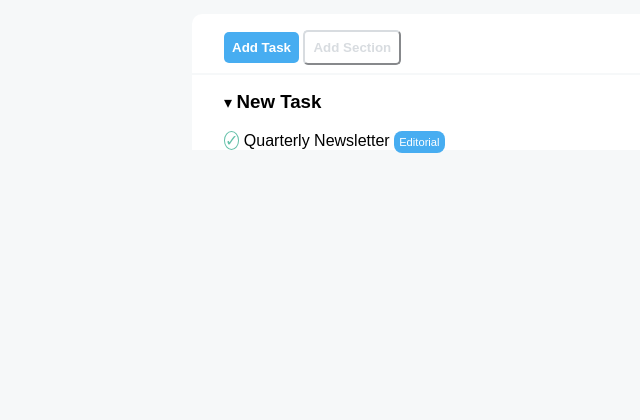
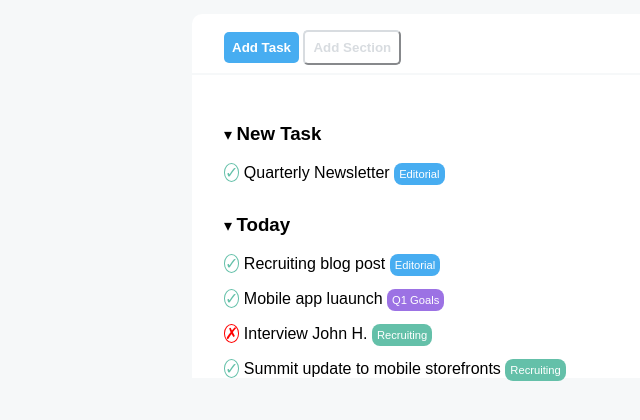
Before and after one commit to paoloevan/html-css-toboolist, a plain HTML site: page index.html in a window 1280 px wide. Shown: the part 72-492 px from the top of the page, without its empty margins (0-640 px from the left). Drawn offline with Linux system fonts and the light colour scheme.

Commit message:
add today section

```diff
--- a/index.html
+++ b/index.html
@@ -28,14 +28,52 @@
         <div class="container menu">
 
             <section class="new_task">
-                <div class="name_section">&#9662; <h3>New Task</h3></div><br>
-                <span class="check">&check;</span>
-                <span class="item">Quarterly Newsletter</span>
-                <span class="description">Editorial</span>
+
+                <div class="name_section">
+                    &#9662; <h3>New Task</h3>
+                </div>
+                <br>
+
+                <div class="action">
+                    <span class="check">&check;</span>
+                    <span class="item">Quarterly Newsletter</span>
+                    <span class="description editorial">Editorial</span>
+                </div>
             </section>
 
-            <section class="today"></section>
-            <section class="upcoming"></section>
+            <section class="today">
+
+                <div class="name_section">
+                    &#9662; <h3>Today</h3>
+                </div>
+                <br>
+
+                <div class="action">
+                    <span class="check">&check;</span>
+                    <span class="item">Recruiting blog post</span>
+                    <span class="description editorial">Editorial</span>
+                </div>
+
+                <div class="action">
+                    <span class="check">&check;</span>
+                    <span class="item">Mobile app luaunch</span>
+                    <span class="description goals">Q1 Goals</span>
+                </div>
+
+                <div class="action">
+                    <span class="cross">&cross;</span>
+                    <span class="item">Interview John H.</span>
+                    <span class="description recruiting">Recruiting</span>
+                </div>
+
+                <div class="action">
+                    <span class="check">&check;</span>
+                    <span class="item">Summit update to mobile storefronts</span>
+                    <span class="description recruiting">Recruiting</span>
+                </div>
+
+            </section>
+
 
         </div>
 
--- a/style.css
+++ b/style.css
@@ -77,6 +77,14 @@ body {
 }
 
 /* container menu */
+.name_section {
+    margin-top: 2rem;
+}
+
+.action {
+    margin-bottom: 1rem;
+}
+
 h3 {
     display: inline;
 }
@@ -86,14 +94,34 @@ h3 {
     border-radius: 50%;
     color: var(--tobo-green);
 }
+
+.cross {
+    border: 1px solid red;
+    border-radius: 50%;
+    color: red;
+
+}
+
 .item {
     font-weight: 3000;
 }
 
 .description {
     font-size: 0.7rem;
-    background-color: #47ADF1;
     padding: 5px;
     border-radius: 8px;
     color: white;
 }
+
+.editorial {
+    background-color: var(--tobo-blue);
+
+}
+
+.goals {
+    background-color: var(--tobo-purple);
+}
+
+.recruiting {
+   background-color: var(--tobo-green);
+}
```
